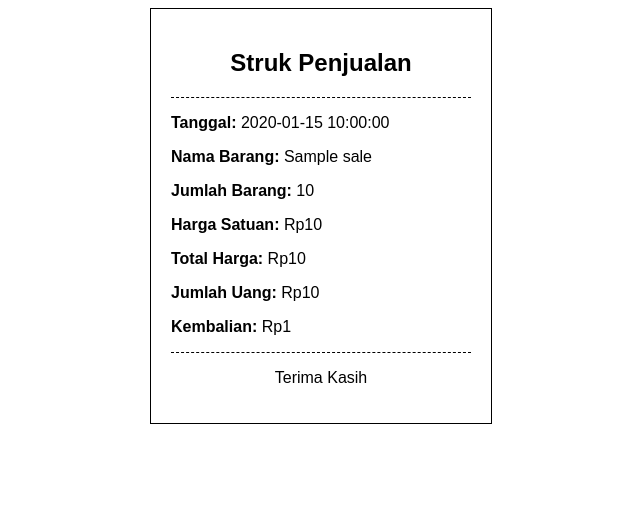
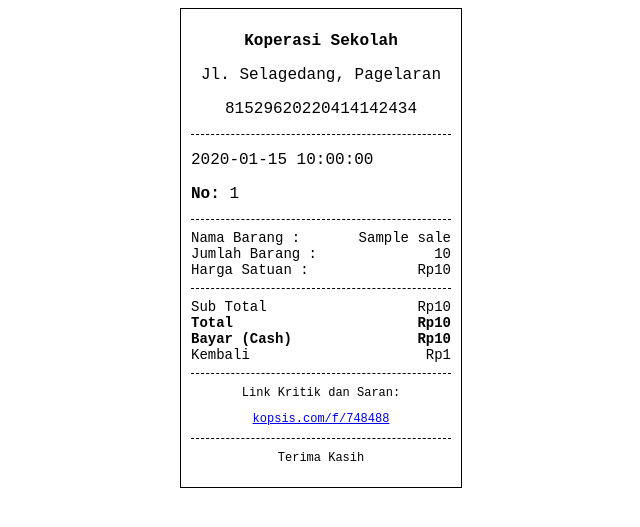
Before and after one commit to bdrs11/Project-KP, a Laravel app: page /koperasi/admin/penjualan/struk/1 in a window 1280 px wide. Shown: the top 527 px of the page, without its empty margins (319-959 px from the left). Run offline with Laravel 10, Linux system fonts and the light colour scheme; tables that the repository leaves empty hold one stand-in row (values such as "Sample post").

Commit message:
tampilan awal & revisi struk done

```diff
--- a/resources/views/koperasi/admin/penjualan/struk.blade.php
+++ b/resources/views/koperasi/admin/penjualan/struk.blade.php
@@ -6,13 +6,13 @@
     <title>Struk Penjualan</title>
     <style>
         body {
-            font-family: Arial, sans-serif;
+            font-family: 'Courier New', Courier, monospace;
         }
         .struk-container {
-            width: 300px;
+            width: 260px;
             margin: 0 auto;
             border: 1px solid #000;
-            padding: 20px;
+            padding: 10px;
         }
         .text-center {
             text-align: center;
@@ -21,23 +21,78 @@
             border-bottom: 1px dashed #000;
             margin: 10px 0;
         }
+        .item {
+            display: flex;
+            justify-content: space-between;
+            font-size: 14px;
+        }
+        .item p {
+            margin: 0;
+        }
+        .total, .cash {
+            font-weight: bold;
+        }
+        .title {
+            font-size: 16px;
+            font-weight: bold;
+        }
+        .footer {
+            font-size: 12px;
+            text-align: center;
+        }
     </style>
 </head>
 <body>
     <div class="struk-container">
-        <h2 class="text-center">Struk Penjualan</h2>
+        <h2 class="text-center title">Koperasi Sekolah</h2>
+        <p class="text-center">Jl. Selagedang, Pagelaran</p>
+        <p class="text-center">81529620220414142434</p>
         <div class="divider"></div>
 
-        <p><strong>Tanggal:</strong> {{ $sale->tanggal_penjualan }}</p>
-        <p><strong>Nama Barang:</strong> {{ $sale->nama_barang }}</p>
-        <p><strong>Jumlah Barang:</strong> {{ $sale->jumlah_barang }}</p>
-        <p><strong>Harga Satuan:</strong> Rp{{ number_format($sale->harga_satuan, 0, ',', '.') }}</p>
-        <p><strong>Total Harga:</strong> Rp{{ number_format($sale->total_harga, 0, ',', '.') }}</p>
-        <p><strong>Jumlah Uang:</strong> Rp{{ number_format($sale->jumlah_uang, 0, ',', '.') }}</p>
-        <p><strong>Kembalian:</strong> Rp{{ number_format($sale->kembalian, 0, ',', '.') }}</p>
+        <p> {{ $sale->tanggal_penjualan }}</p>
+        {{-- <p><strong>Karyawan:</strong> {{ $sale->nama_karyawan }}</p> --}}
+        <p><strong>No:</strong> {{ $sale->id }}</p>
+        <div class="divider"></div>
+
+        <div class="item">
+            <p>Nama Barang :</p>
+            <p> {{ $sale->nama_barang }}</p>
+        </div>
+        <div class="item">
+            <p>Jumlah Barang :</p>
+            <p> {{ $sale->jumlah_barang }}</p>
+        </div>
+        <div class="item">
+            <p>Harga Satuan :</p>
+            <p> Rp{{ number_format($sale->harga_satuan, 0, ',', '.') }}</p>
+        </div>
 
         <div class="divider"></div>
-        <p class="text-center">Terima Kasih</p>
+
+        <div class="item">
+            <p>Sub Total</p>
+            <p> Rp{{ number_format($sale->total_harga, 0, ',', '.') }}</p>
+        </div>
+        <div class="item total">
+            <p>Total</p>
+            <p> Rp{{ number_format($sale->total_harga, 0, ',', '.') }}</p>
+        </div>
+        <div class="item cash">
+            <p>Bayar (Cash)</p>
+            <p> Rp{{ number_format($sale->jumlah_uang, 0, ',', '.') }}</p>
+        </div>
+        <div class="item">
+            <p>Kembali</p>
+            <p> Rp{{ number_format($sale->kembalian, 0, ',', '.') }}</p>
+        </div>
+
+        <div class="divider"></div>
+
+        <p class="footer">Link Kritik dan Saran:</p>
+        <p class="footer"><a href="http://kopsis.com/f/748488">kopsis.com/f/748488</a></p>
+
+        <div class="divider"></div>
+        <p class="footer">Terima Kasih</p>
     </div>
 
     <script>
--- a/resources/views/layouts/app.blade.php
+++ b/resources/views/layouts/app.blade.php
@@ -57,7 +57,7 @@
                   <li>
                     <a href="{{ route('koperasi.admin.kelola_stock') }}" class="nav-link d-flex align-items-center gap-2 text-white" aria-current="page">
                         @include("icons.stock")
-                      Kelola Stock
+                      Penerimaan Barang
                     </a>
                   </li>
                   <li>
--- a/routes/web.php
+++ b/routes/web.php
@@ -1,5 +1,6 @@
 <?php
 
+use App\Http\Controllers\BarangController;
 use App\Http\Controllers\DashboardController;
 use App\Http\Controllers\GoodsController;
 use App\Http\Controllers\ProfileController;
@@ -23,7 +24,7 @@ use Illuminate\Support\Facades\Route;
 */
 
 Route::get('/', function () {
-    return view('welcome'); //welcome
+    return view('landing'); //welcome
 });
 
 Route::get('/dashboard', function () {
@@ -35,6 +36,8 @@ Route::middleware('auth')->group(function () {
     Route::patch('/profile', [ProfileController::class, 'update'])->name('profile.update');
     Route::delete('/profile', [ProfileController::class, 'destroy'])->name('profile.destroy');
 });
+
+Route::get('/daftar_barang', [BarangController::class, 'index'])->name('daftar_barang');
 
 Route::get('/dashboard', [DashboardController::class, 'index'])->name('dashboard');
 
```
Also changed, not shown: app/Http/Controllers/BarangController.php (added, +15 -0 lines), resources/views/daftar_barang.blade.php (added, +106 -0 lines), resources/views/landing.blade.php (added, +83 -0 lines), public/koperasi.png (added).
